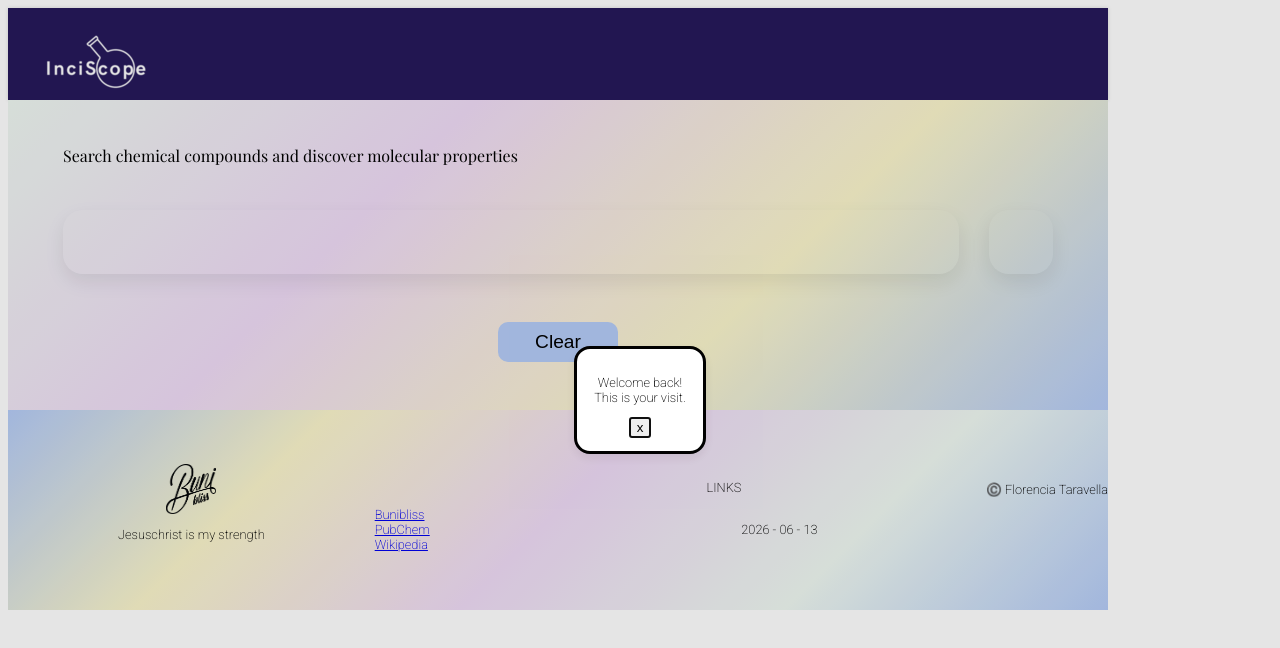
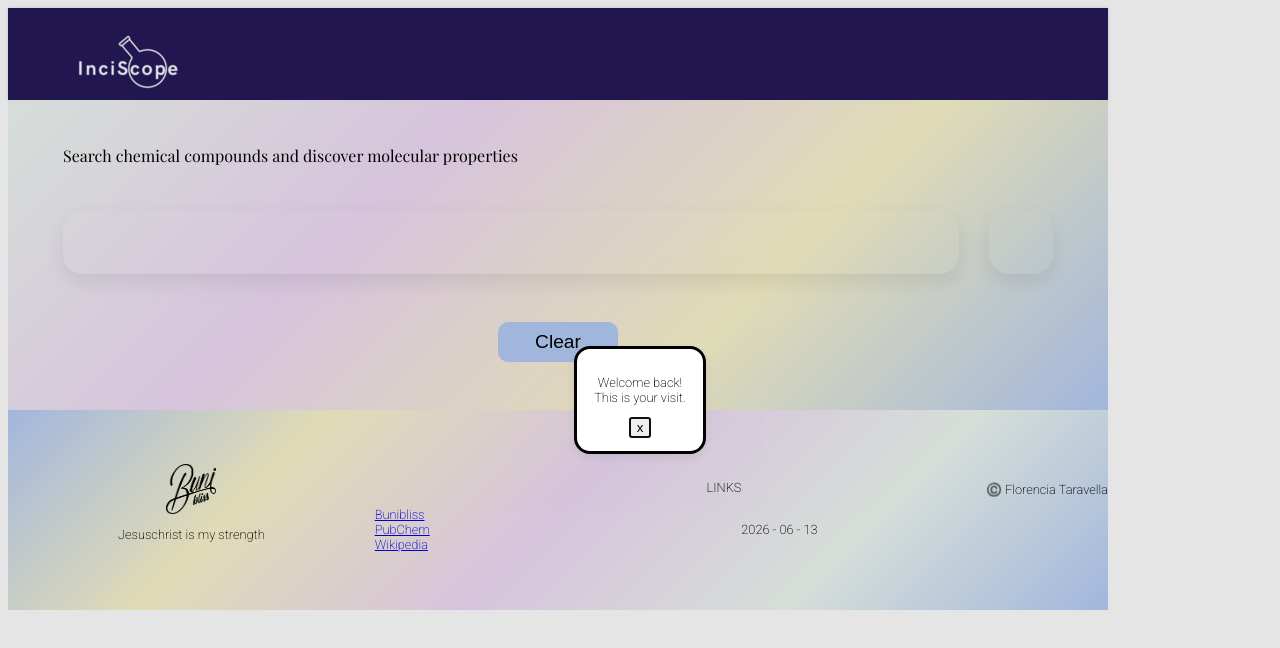
Before and after one commit to florenciataravella/inciScope, a website built with Vite: page index.html in a window 1280 px wide. Built offline with nearby package versions, Linux system fonts and the light colour scheme; no server answers; a web font is replaced by a local one.

Commit message:
header changed2

```diff
--- a/css/index-large.css
+++ b/css/index-large.css
@@ -30,6 +30,9 @@ h1, h2, h3{
         display: grid;
         grid-template-columns: auto 1fr;
         grid-template-rows: 1;
+        min-height: 90px;
+        align-items: center;
+        padding: 0 2rem;
 
     }
     .nav-links{
@@ -55,7 +58,9 @@ h1, h2, h3{
 
     .navigation img{
 
-
+        max-height: 60px;
+        width: auto;
+        display: block;
         padding: 0.5rem;
 }
 /***********SearchInput************/
```
Also changed, not shown: scripts/ExternalServices.js (+2 -8 lines).
